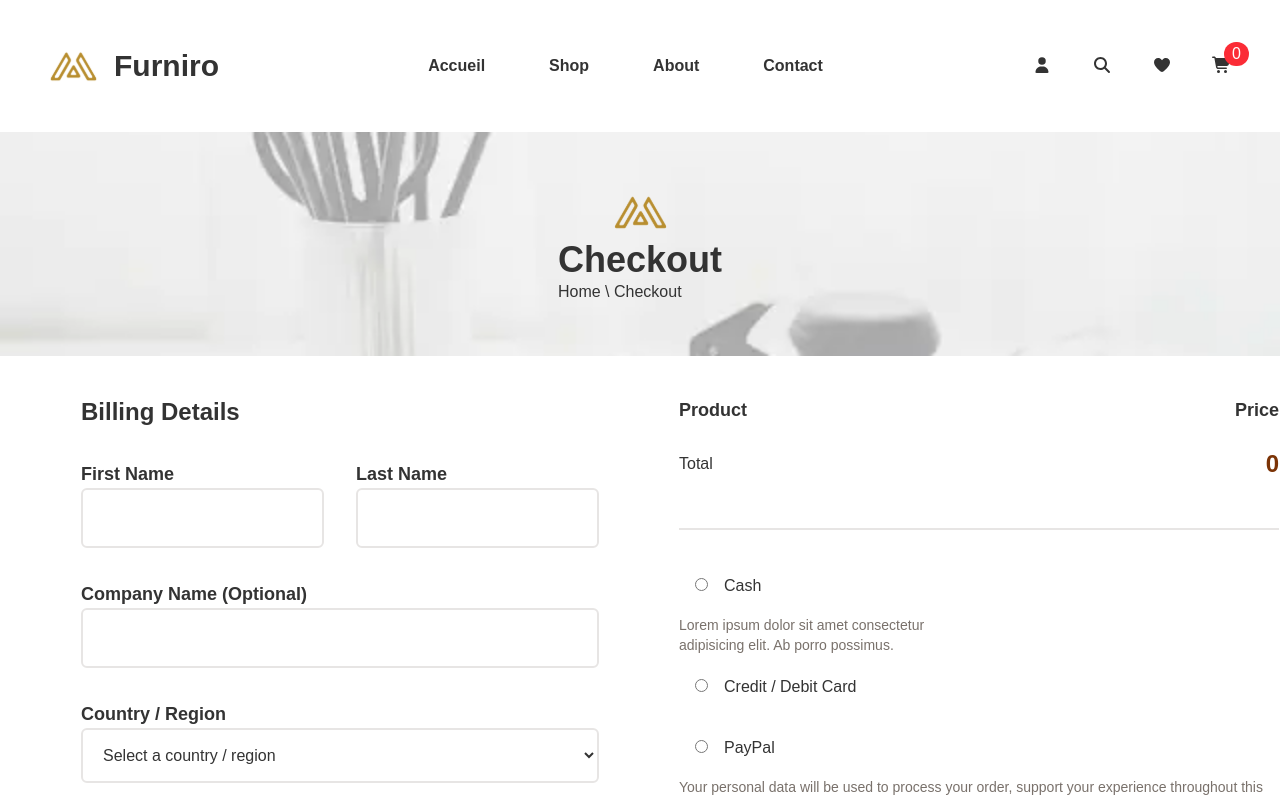
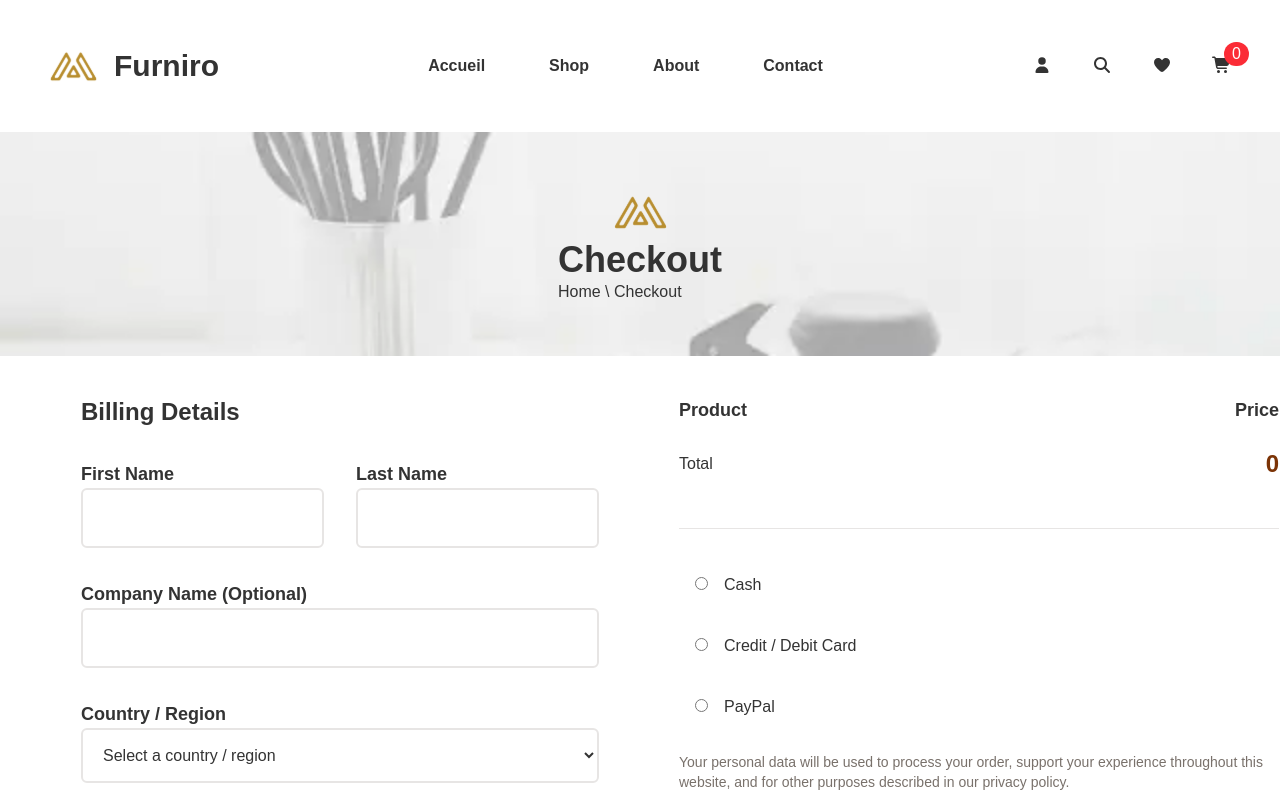
Before and after one commit to pharouqy/Furniro, a React (Vite) app: page /checkout in a window 1280 px wide. Shown: the top 799 px of the page. Built offline with nearby package versions, Linux system fonts and the light colour scheme.

Commit message:
Checkout some add

```diff
--- a/src/pages/Checkout.jsx
+++ b/src/pages/Checkout.jsx
@@ -1,10 +1,9 @@
 import BannerBis from "../components/BannerBis";
 import Infos from "../components/Infos";
-
 import shopBanner from "/public/shop_banner.webp";
 import Form from "../components/Form";
 
-import { useContext } from "react";
+import { useContext, useState } from "react";
 import { useNavigate } from "react-router-dom";
 import Context from "../context/Context";
 
@@ -12,13 +11,19 @@ function Checkout() {
   const { panier, setPanier, setQuantity } = useContext(Context);
   const navigate = useNavigate();
 
+  const [isOpen, setIsOpen] = useState(false);
+  const [selectedMethod, setSelectedMethod] = useState("");
+
   const handlePlaceOrder = () => {
-    if (panier.length === 0) {
-      return;
-    }
+    if (panier.length === 0) return;
     setPanier([]);
     setQuantity(0);
-    navigate("/");
+    navigate("/shop");
+  };
+
+  const handleMethodChange = (e) => {
+    setSelectedMethod(e.target.value);
+    setIsOpen(true);
   };
 
   return (
@@ -36,57 +41,113 @@ function Checkout() {
             </thead>
             <tbody>
               {panier.map((item) => (
-                <tr className="flex flex-row w-full h-full justify-between items-center">
-                  <td className="text-lg font-bold my-1">{item.title} x {item.quantity}</td>
+                <tr
+                  key={item.id}
+                  className="flex flex-row w-full h-full justify-between items-center"
+                >
+                  <td className="text-lg font-bold my-1">
+                    {item.title} x {item.quantity}
+                  </td>
                   <td>{item.price * item.quantity}</td>
                 </tr>
               ))}
               <tr className="flex flex-row w-full h-full justify-between items-center">
                 <td>Total</td>
                 <td className="text-2xl font-bold text-amber-900 my-3">
-                  {panier.reduce((acc, item) => acc + item.price * item.quantity, 0)}
+                  {panier.reduce(
+                    (acc, item) => acc + item.price * item.quantity,
+                    0
+                  )}
                 </td>
               </tr>
             </tbody>
             <tfoot>
               <tr className="flex flex-row justify-center items-center">
-                <hr className="flex flex-row justify-center items-center w-75 h-0.25 bg-stone-200 border-none my-3" />
+                <hr className="w-75 h-px bg-stone-200 border-none my-3" />
               </tr>
               <tr className="flex flex-col w-full h-full justify-center items-start">
+
+                {/* Cash */}
                 <td className="flex flex-col w-1/2 h-full">
                   <div>
-                    <input type="radio" name="method" value="cash" id="cash" className="my-3 mx-2"/>
-                    <label for="cash">Cash</label>
+                    <input
+                      type="radio"
+                      name="method"
+                      value="cash"
+                      id="cash"
+                      className="my-3 mx-2"
+                      checked={selectedMethod === "cash"}
+                      onChange={handleMethodChange}
+                    />
+                    <label htmlFor="cash">Cash</label>
                   </div>
+                  {isOpen && selectedMethod === "cash" && (
                     <p className="text-sm text-stone-500">
-                    Lorem ipsum dolor sit amet consectetur adipisicing elit. Ab
-                    porro possimus.
+                      Lorem ipsum dolor sit amet consectetur adipisicing elit.
+                      Ab porro possimus.
                     </p>
+                  )}
                 </td>
-                <td>
-                  <input type="radio" name="method" value="card" id="card" className="my-3 mx-2" />
-                  <label for="card">Credit / Debit Card</label>
+
+                {/* Card */}
+                <td className="flex flex-col w-full h-full">
+                  <div>
+                    <input
+                      type="radio"
+                      name="method"
+                      value="card"
+                      id="card"
+                      className="my-3 mx-2"
+                      checked={selectedMethod === "card"}
+                      onChange={handleMethodChange}
+                    />
+                    <label htmlFor="card">Credit / Debit Card</label>
+                  </div>
+                  {isOpen && selectedMethod === "card" && (
+                    <p className="text-sm text-stone-500">
+                      Lorem ipsum dolor sit amet consectetur adipisicing elit.
+                      Ab porro possimus.
+                    </p>
+                  )}
                 </td>
-                <td>
+
+                {/* PayPal */}
+                <td className="flex flex-col w-full h-full">
+                  <div>
                     <input
                       type="radio"
                       name="method"
                       value="paypal"
-                    id="paypal" className="my-3 mx-2"
+                      id="paypal"
+                      className="my-3 mx-2"
+                      checked={selectedMethod === "paypal"}
+                      onChange={handleMethodChange}
                     />
-                  <label for="paypal">PayPal</label>
+                    <label htmlFor="paypal">PayPal</label>
+                  </div>
+                  {isOpen && selectedMethod === "paypal" && (
+                    <p className="text-sm text-stone-500">
+                      Lorem ipsum dolor sit amet consectetur adipisicing elit.
+                      Ab porro possimus.
+                    </p>
+                  )}
                 </td>
               </tr>
+
+              {/* Privacy notice */}
               <tr>
-                <p className="text-sm text-stone-500">
-                  Your personal data will be used to process your order, support
-                  your experience throughout this website, and for other
-                  purposes described in our privacy policy.
+                <td>
+                  <p className="text-sm text-stone-500 my-2">
+                    Your personal data will be used to process your order,
+                    support your experience throughout this website, and for
+                    other purposes described in our privacy policy.
                   </p>
+                </td>
               </tr>
+
+              {/* Place Order button */}
               <tr className="flex flex-row justify-center items-center">
                 <button
-                  className="cursor-pointer"
                   onClick={handlePlaceOrder}
                   className="border-2 border-zinc-900 rounded-xl px-10 py-2 m-5 cursor-pointer"
                 >
```
Lines whose indentation alone changed are shown as unchanged.
